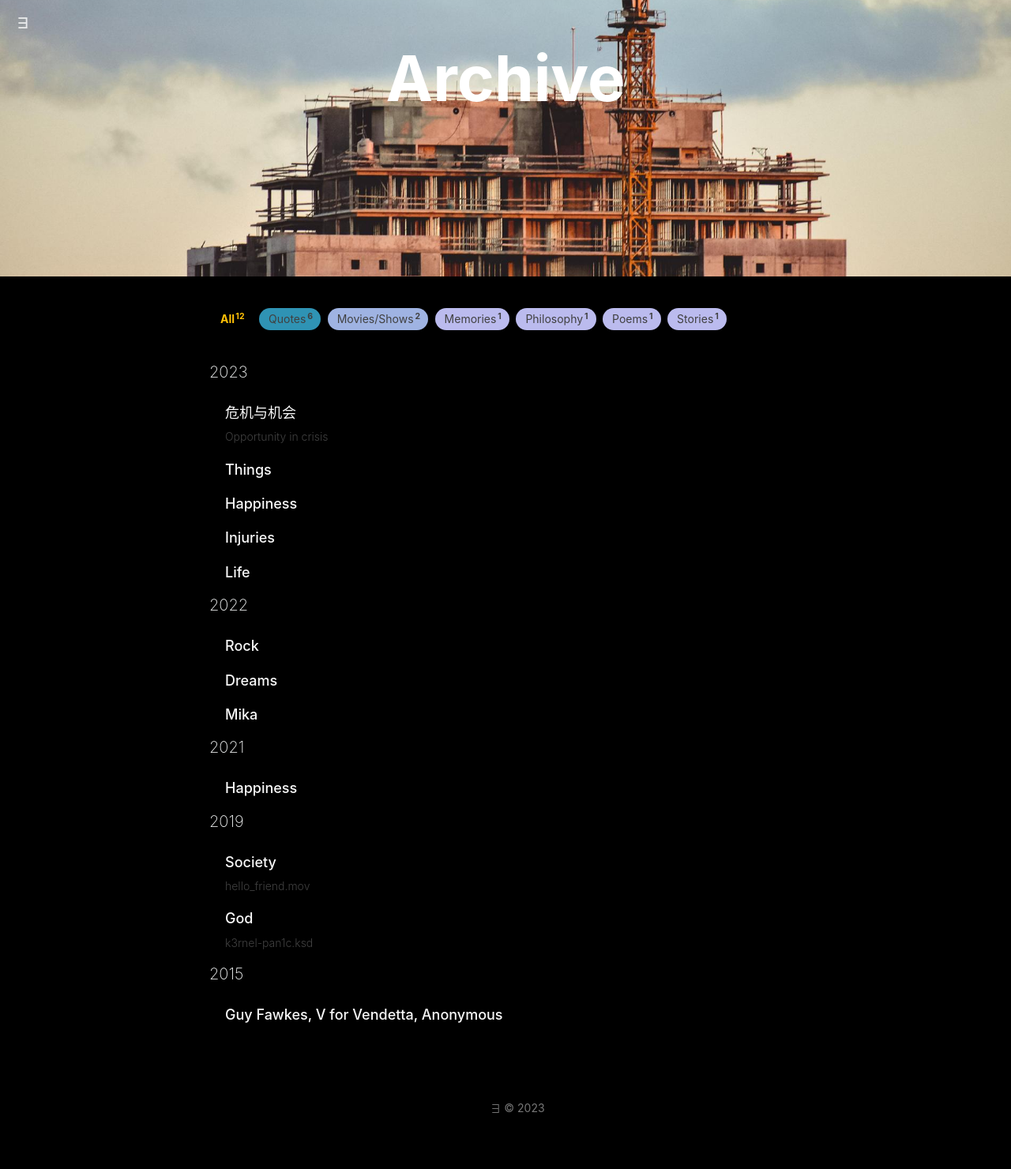
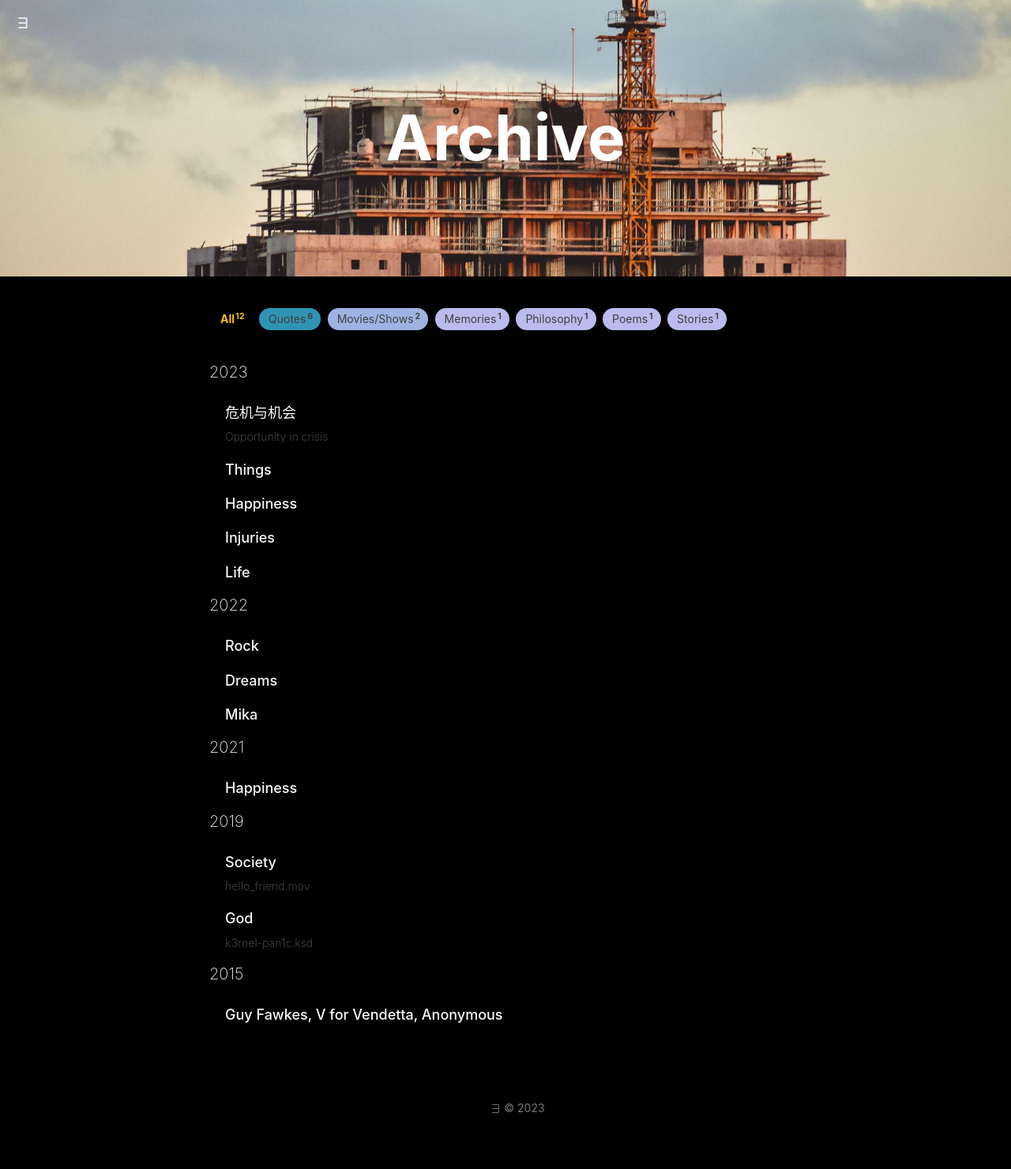
Before and after one commit to eugeniosaintemarie/notes, a Jekyll site: the page built from archive.html, in a window 1280 px wide. Shown: the whole page at 79% size. Built offline with Jekyll 4.4.1, drawn with Linux system fonts in a browser that asks for light colours; comment, search, counter and statistics services are not loaded.

Commit message:
Update archive.html

```diff
--- a/archive.html
+++ b/archive.html
@@ -7,7 +7,7 @@ header-img: "img/sys/tag-bg.jpg"
 
 <style>
 	.intro-header {height: 350px !important;}
-	h1 {style="margin-top: 75px; margin-bottom: 0px;"}
+	h1 {margin-top: 75px !important; margin-bottom: 0px !important;}
 	.listing-seperator {color: #f3f5f5 !important;}
 	.navbar-right {display: none !important;}
 </style>
```
